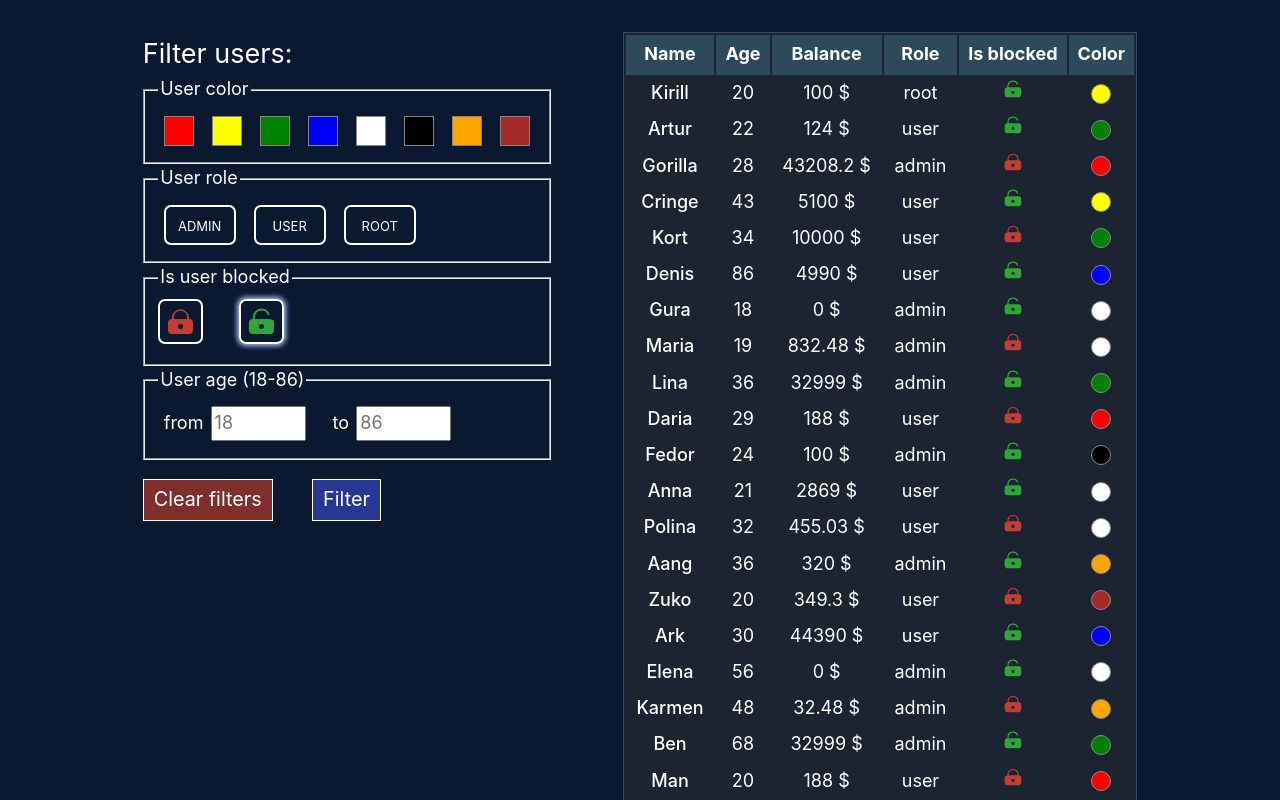
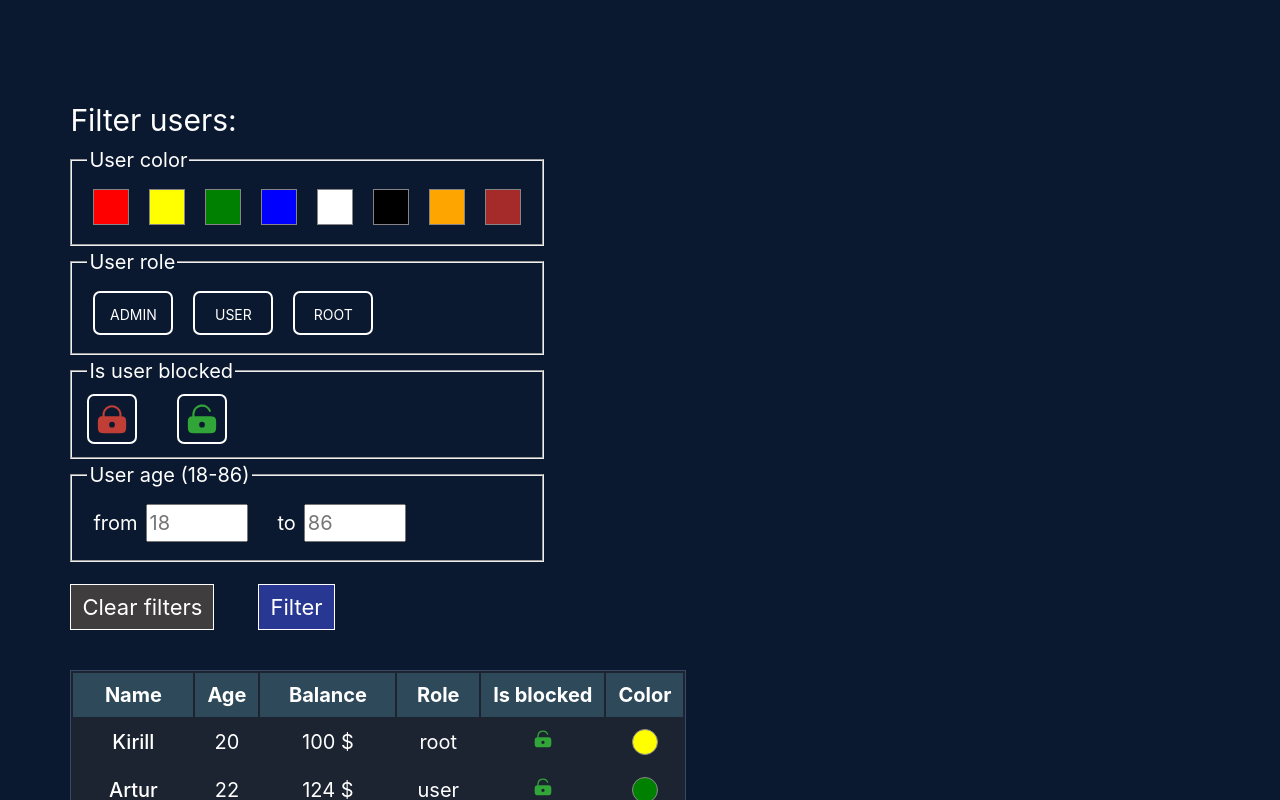
Before and after one commit to snork-maiden/colourful-users-list, a Vue app: page / in a window 1280 px wide. Shown: the top 800 px of the page. Built offline with nearby package versions, Linux system fonts and the light colour scheme.

Commit message:
Style fixes

```diff
--- a/src/App.vue
+++ b/src/App.vue
@@ -12,6 +12,13 @@ import TheUsers from './components/TheUsers.vue'
 .main {
   display: flex;
   flex-wrap: wrap;
-  gap: 2em 4em;
+  gap: max(2em, 5vh) max(8vw, 4em);
+}
+
+@media screen and (min-width: 1000px) {
+  .main {
+    margin-top: 5vw;
+    margin-left: 3vw;
+  }
 }
 </style>
--- a/src/assets/base.css
+++ b/src/assets/base.css
@@ -5,11 +5,11 @@
   --table-bg: #1c2331;
   --table-border-color: #394867;
 
-  --checked-checkbox-shadow: 0px 0px 5px 2px rgb(176, 187, 250);
+  --checked-checkbox-shadow: 0px 0px 5px 3px rgb(176, 187, 250);
 
-  --reset-button-bg: #802e2b;
+  --reset-button-bg: #3f3d3d;
 
-  --submit-button-bg:#283892;
+  --submit-button-bg: #283892;
 }
 
 *,
@@ -22,7 +22,6 @@
 
 body {
   display: grid;
-  place-items: center;
   min-height: 100vh;
   color: var(--color-text);
   background: var(--color-background);
@@ -43,7 +42,7 @@ body {
     'Droid Sans',
     'Helvetica Neue',
     sans-serif;
-  font-size: 18px;
+  font-size: 20px;
   text-rendering: optimizeLegibility;
   -webkit-font-smoothing: antialiased;
   -moz-osx-font-smoothing: grayscale;
--- a/src/assets/main.css
+++ b/src/assets/main.css
@@ -2,7 +2,11 @@
 
 #app {
   max-width: 1280px;
-  margin: 0 auto;
   padding: 2rem;
   font-weight: normal;
 }
+
+label,
+legend {
+  user-select: none;
+}
--- a/src/components/TheUsers.vue
+++ b/src/components/TheUsers.vue
@@ -30,7 +30,7 @@ onMounted(async () => {
         max: minMaxAges[1]
       }
     } else if (name === 'blocked') {
-      value === 'true' ? (params.blocked = true) : (params.blocked = false)
+      params.blocked = value === 'true'
     }
   })
   console.log(params)
@@ -141,10 +141,25 @@ function setURLSearchParams(filters: FilterParams | null) {
 <template>
   <template v-if="filteredUsersList && ageRange">
     <UsersFilters :filters="filterParams" :age-range="ageRange" @filtersSubmit="setFilters" />
-    <template v-if="filteredUsersList.length">
-      <UsersTable :users-list="filteredUsersList" />
-      <template />
-    </template>
+    <UsersTable :users-list="filteredUsersList" v-if="filteredUsersList.length" />
   </template>
-  <div v-if="!filteredUsersList?.length" class="not-found">No users match your filter</div>
+  <Transition name="error">
+    <div v-if="!filteredUsersList?.length" class="not-found">No users match your filter :(</div>
+  </Transition>
 </template>
+<style scoped>
+.error-enter-active {
+  transition: transform 0.4s;
+}
+
+.error-enter-from,
+.error-leave-to {
+  transform: scale(0)
+}
+
+.not-found {
+  margin: auto;
+  font-weight: bold;
+}
+</style>
+//small animations. remove comments, check and pxs
--- a/src/components/UsersFilters.vue
+++ b/src/components/UsersFilters.vue
@@ -83,7 +83,7 @@ function setFilters() {
     <h2 class="title">Filter users:</h2>
     <UsersFiltersColors :color-filter="filters?.colors || null" />
     <UsersFiltersRoles :role-filter="filters?.roles || null" />
-    <UsersFiltersBlocked :blocked-filter="filters?.blocked || null" />
+    <UsersFiltersBlocked :blocked-filter="filters?.blocked ?? null" />
     <UsersFiltersAge :age-range="ageRange" :age-filter="filters?.age || null" />
     <button class="btn reset" type="reset" @click="emit('filtersSubmit', null)">
       Clear filters
@@ -117,4 +117,15 @@ function setFilters() {
 .submit {
   background-color: var(--submit-button-bg);
 }
+
+:deep(.rounded-btn) {
+  border: 2px solid white;
+  border-radius: 7px;
+  cursor: pointer;
+  transition: transform 0.3s;
+}
+:deep(.rounded-btn:hover) {
+  transform: scale(1.05);
+
+}
 </style>
--- a/src/components/UsersFiltersBlocked.vue
+++ b/src/components/UsersFiltersBlocked.vue
@@ -1,13 +1,9 @@
 <script setup lang="ts">
-import { ref, type Ref } from 'vue'
 import IconLockedLock from './icons/IconLockedLock.vue'
 import IconUnlockedLock from './icons/IconUnlockedLock.vue'
-let props = defineProps<{
+defineProps<{
   blockedFilter: boolean | null
 }>()
-
-let isBlockedChosen: Ref<boolean> = ref(!!props.blockedFilter)
-let isNotBlockedChosen: Ref<boolean> = ref(!props.blockedFilter)
 </script>
 <template>
   <fieldset class="range">
@@ -19,9 +15,9 @@ let isNotBlockedChosen: Ref<boolean> = ref(!props.blockedFilter)
         :value="1"
         id="user-is-blocked"
         class="blocked-input"
-        :checked="isBlockedChosen"
+        :checked="blockedFilter === true"
       />
-      <label for="user-is-blocked">
+      <label for="user-is-blocked" class="lock rounded-btn">
         <IconLockedLock class="lock-icon" />
       </label>
       <input
@@ -30,9 +26,9 @@ let isNotBlockedChosen: Ref<boolean> = ref(!props.blockedFilter)
         :value="0"
         id="user-is-not-blocked"
         class="blocked-input"
-        :checked="isNotBlockedChosen"
+        :checked="blockedFilter === false"
       />
-      <label for="user-is-not-blocked">
+      <label for="user-is-not-blocked" class="lock rounded-btn">
         <IconUnlockedLock class="lock-icon" />
       </label>
     </div>
@@ -48,14 +44,17 @@ let isNotBlockedChosen: Ref<boolean> = ref(!props.blockedFilter)
   display: none;
 }
 
-.blocked-input:checked + label .lock-icon {
+.blocked-input:checked + .lock .lock-icon {
   box-shadow: var(--checked-checkbox-shadow);
 }
+
+.lock {
+  display: grid;
+}
+
 .lock-icon {
-  width: 45px;
+  width: 2.3em;
   padding: 0.3em;
   height: fit-content;
-  border: 2px solid white;
-  border-radius: 7px;
 }
 </style>
--- a/src/components/UsersFiltersColors.vue
+++ b/src/components/UsersFiltersColors.vue
@@ -1,7 +1,7 @@
 <script setup lang="ts">
 import type { Color } from '@/interfaces'
 import UsersFiltersColorsItem from './UsersFiltersColorsItem.vue'
- defineProps<{
+defineProps<{
   colorFilter: Color[] | null
 }>()
 const colors: Color[] = ['red', 'yellow', 'green', 'blue', 'white', 'black', 'orange', 'brown']
@@ -32,20 +32,4 @@ const colors: Color[] = ['red', 'yellow', 'green', 'blue', 'white', 'black', 'or
   gap: 1em;
   padding: 0.3em;
 }
-
-.color {
-  display: block;
-  width: 30px;
-  height: 30px;
-  background-color: v-bind('colors[0]');
-  /* background-color: #fff; */
-  cursor: pointer;
-}
-
-@media screen and (hover: hover) {
-  .color {
-    width: 20px;
-    height: 20px;
-  }
-}
 </style>
--- a/src/components/UsersFiltersColorsItem.vue
+++ b/src/components/UsersFiltersColorsItem.vue
@@ -33,17 +33,21 @@ defineProps<{
 
 .color {
   display: block;
-  width: 30px;
-  height: 30px;
+  width: 1.8em;
+  aspect-ratio: 1/1;
   background-color: v-bind('color');
   border: 1px solid #858383;
   cursor: pointer;
+  transition: transform 0.3s;
+}
+
+.color:hover {
+  transform: scale(1.1);
 }
 
 @media screen and (hover: hover) {
   .color {
-    width: 25px;
-    height: 25px;
+    width: 1.5em;
   }
 }
 </style>
--- a/src/components/UsersFiltersRoles.vue
+++ b/src/components/UsersFiltersRoles.vue
@@ -19,7 +19,7 @@ const roles: Role[] = ['admin', 'user', 'root']
           class="role-input"
           :checked="!!roleFilter?.includes(role)"
         />
-        <label :for="'role-' + role" class="role">{{ role }}</label>
+        <label :for="'role-' + role" class="role rounded-btn">{{ role }}</label>
       </template>
     </div>
   </fieldset>
@@ -45,8 +45,5 @@ const roles: Role[] = ['admin', 'user', 'root']
   display: grid;
   place-items: center;
   min-width: 4em;
-  border: 2px solid white;
-  border-radius: 7px;
-  cursor: pointer;
 }
 </style>
--- a/src/components/UsersTable.vue
+++ b/src/components/UsersTable.vue
@@ -1,5 +1,5 @@
 <script setup lang="ts">
-import type { FilterParams, User } from '@/interfaces'
+import type { User } from '@/interfaces'
 import UsersTableRow from './UsersTableRow.vue'
 defineProps<{
   usersList: User[]
@@ -10,14 +10,16 @@ defineProps<{
   <div class="wrapper">
     <table class="table">
       <tr class="row headers">
-        <th class="header">Name</th>
+        <th class="header name">Name</th>
         <th class="header">Age</th>
         <th class="header">Balance</th>
         <th class="header">Role</th>
-        <th class="header">Is blocked</th>
+        <th class="header">Is&nbsp;blocked</th>
         <th class="header">Color</th>
       </tr>
-      <UsersTableRow v-for="user of usersList" :key="user.id" :user="user" />
+      <TransitionGroup name="row">
+        <UsersTableRow v-for="user of usersList" :key="user.id" :user="user" />
+      </TransitionGroup>
     </table>
   </div>
 </template>
@@ -25,8 +27,8 @@ defineProps<{
 <style scoped>
 .wrapper {
   max-width: 90vw;
+  min-width: 28em;
   overflow-x: auto;
-  scroll-snap-align: center;
 }
 .table {
   background-color: var(--table-bg);
@@ -36,9 +38,21 @@ defineProps<{
 
 .header {
   background-color: #2e4a5a;
-  padding: 0.3em 0.5em;
+  padding: 0.3em 0.6em;
   font-weight: bold;
 }
 
+.name {
+  width: 6em;
+}
 
+.row-enter-active,
+.row-leave-active {
+  transition: all 0.7s;
+}
+.row-enter-from,
+.row-leave-to {
+  opacity: 0;
+  transform: translateX(-10px);
+}
 </style>
--- a/src/components/UsersTableRow.vue
+++ b/src/components/UsersTableRow.vue
@@ -1,18 +1,23 @@
 <script setup lang="ts">
 import type { User } from '@/interfaces'
+import { computed, type ComputedRef } from 'vue'
 import IconLockedLock from './icons/IconLockedLock.vue'
 import IconUnlockedLock from './icons/IconUnlockedLock.vue'
 
-defineProps<{
+const props = defineProps<{
   user: User
 }>()
+
+let prettifiedPrice: ComputedRef<string | number> = computed(() =>
+  Number.isInteger(props.user.balance) ? props.user.balance : props.user.balance.toFixed(2)
+)
 </script>
 
 <template>
   <tr class="row">
     <td class="cell name">{{ user.name }}</td>
     <td class="cell">{{ user.age }}</td>
-    <td class="cell">{{ user.balance + ' $' }}</td>
+    <td class="cell price">{{ prettifiedPrice + '&nbsp;$' }}</td>
     <td class="cell">
       <span :class="'role ' + user.role">{{ user.role }}</span>
     </td>
@@ -22,7 +27,9 @@ defineProps<{
     </td>
     <td class="cell">
       <div class="color-wrapper">
-        <div class="color"></div>
+        <div class="color">
+          <span class="visually-hidden">{{ user.color }}</span>
+        </div>
       </div>
     </td>
   </tr>
@@ -30,11 +37,12 @@ defineProps<{
 
 <style scoped>
 .cell {
-  padding: 0.15em 0.6em;
+  padding: max(0.25em, 0.55vw) 0.6em;
 }
 
 .name {
   font-weight: 500;
+  min-width: 6em;
 }
 
 .color-wrapper {
@@ -46,9 +54,13 @@ defineProps<{
 
 .color {
   background-color: v-bind('user.color');
-  width: 20px;
-  height: 20px;
+  width: 1.3em;
+  aspect-ratio: 1/1;
   border-radius: 50%;
   border: 1px solid rgb(139, 138, 138);
 }
+
+.price {
+  width: 5em;
+}
 </style>
```
